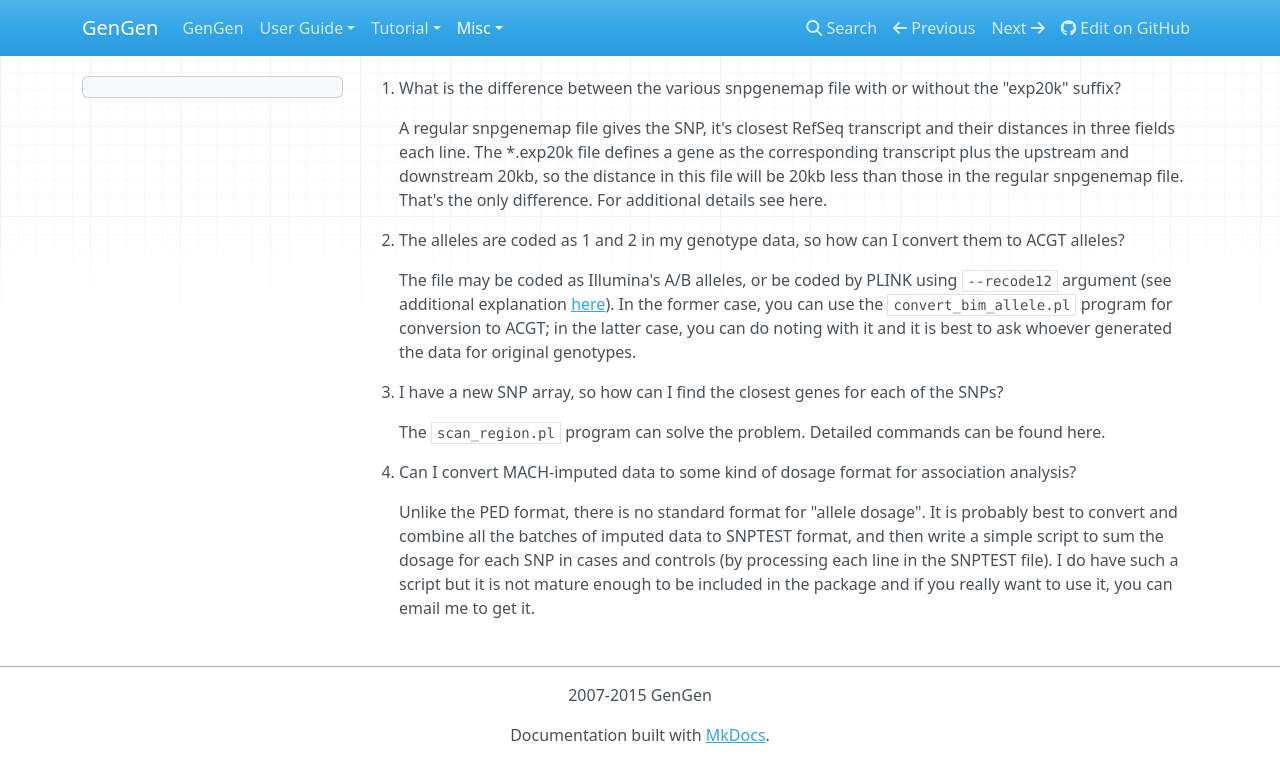
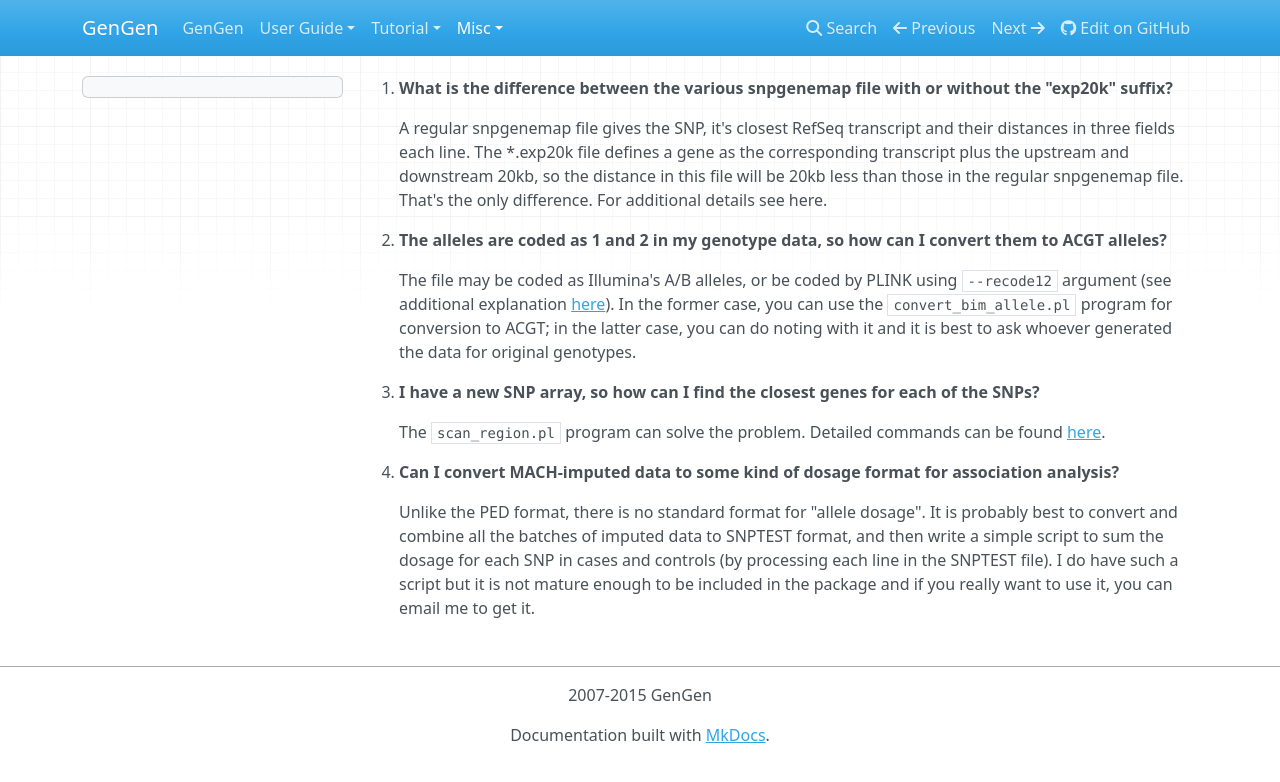
Before and after one commit to WGLab/GenGen, an MkDocs documentation site: the page built from docs/misc/faq.md, in a window 1280 px wide. Shown: the top 782 px of the page. Built offline with MkDocs 1.6.1, drawn with Linux system fonts in a browser that asks for light colours; nearby versions of some CDN libraries; old or Windows-style settings are respelled for this version of MkDocs; part of the change alters nothing that is shown.

Commit message:
Updated faq.md

```diff
--- a/docs/misc/faq.md
+++ b/docs/misc/faq.md
@@ -1,15 +1,15 @@
-1. What is the difference between the various snpgenemap file with or without the "exp20k" suffix?
+1. **What is the difference between the various snpgenemap file with or without the "exp20k" suffix?**
 
-    A regular snpgenemap file gives the SNP, it's closest RefSeq transcript and their distances in three fields each line. The *.exp20k file defines a gene as the corresponding transcript plus the upstream and downstream 20kb, so the distance in this file will be 20kb less than those in the regular snpgenemap file. That's the only difference. For additional details see here.
+    A regular snpgenemap file gives the SNP, it's closest RefSeq transcript and their distances in three fields each line. The \*.exp20k file defines a gene as the corresponding transcript plus the upstream and downstream 20kb, so the distance in this file will be 20kb less than those in the regular snpgenemap file. That's the only difference. For additional details see here.
 
-2. The alleles are coded as 1 and 2 in my genotype data, so how can I convert them to ACGT alleles?
+2. **The alleles are coded as 1 and 2 in my genotype data, so how can I convert them to ACGT alleles?**
 
     The file may be coded as Illumina's A/B alleles, or be coded by PLINK using `--recode12` argument (see additional explanation [here](../tutorial/coding.md)). In the former case, you can use the `convert_bim_allele.pl` program for conversion to ACGT; in the latter case, you can do noting with it and it is best to ask whoever generated the data for original genotypes.
 
-3. I have a new SNP array, so how can I find the closest genes for each of the SNPs?
+3. **I have a new SNP array, so how can I find the closest genes for each of the SNPs?**
 
-    The `scan_region.pl` program can solve the problem. Detailed commands can be found here.
+    The `scan_region.pl` program can solve the problem. Detailed commands can be found [here](../tutorial/scan.md).
 
-4. Can I convert MACH-imputed data to some kind of dosage format for association analysis?
+4. **Can I convert MACH-imputed data to some kind of dosage format for association analysis?**
 
     Unlike the PED format, there is no standard format for "allele dosage". It is probably best to convert and combine all the batches of imputed data to SNPTEST format, and then write a simple script to sum the dosage for each SNP in cases and controls (by processing each line in the SNPTEST file). I do have such a script but it is not mature enough to be included in the package and if you really want to use it, you can email me to get it.
```
